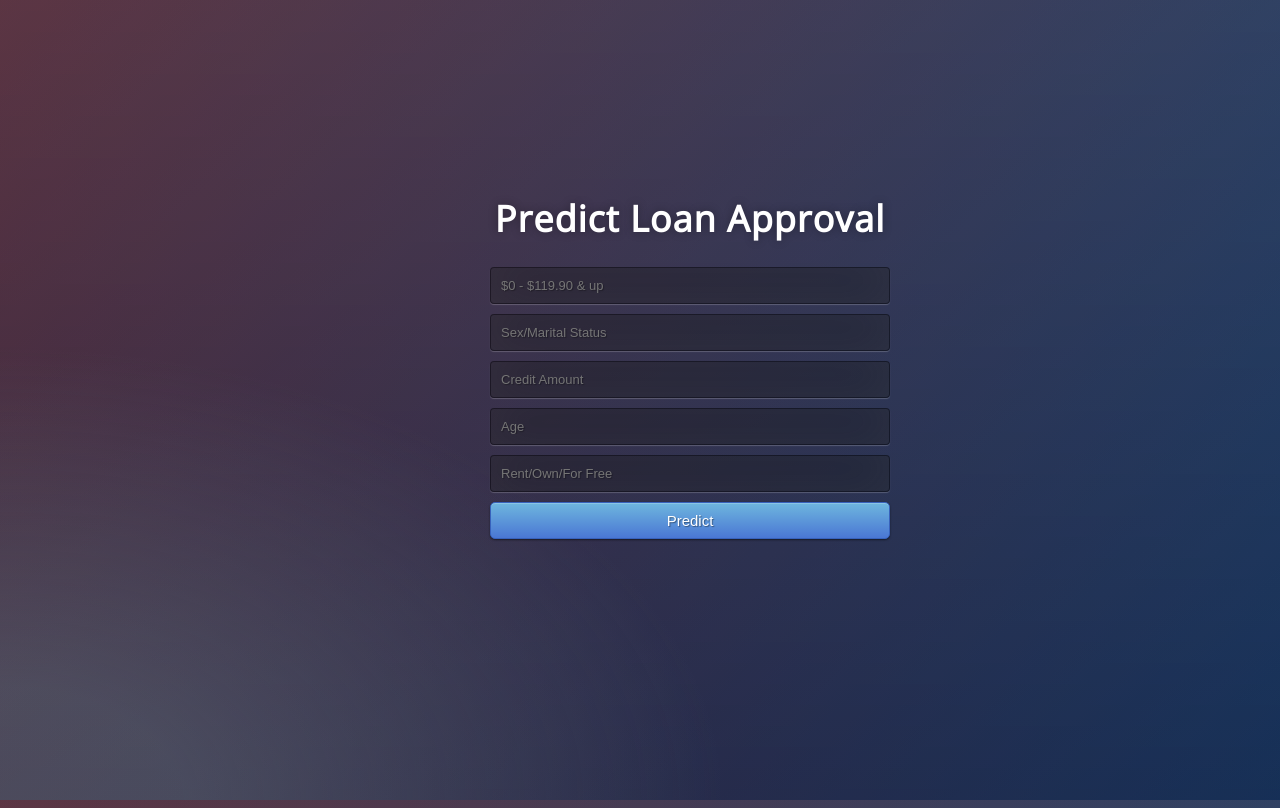
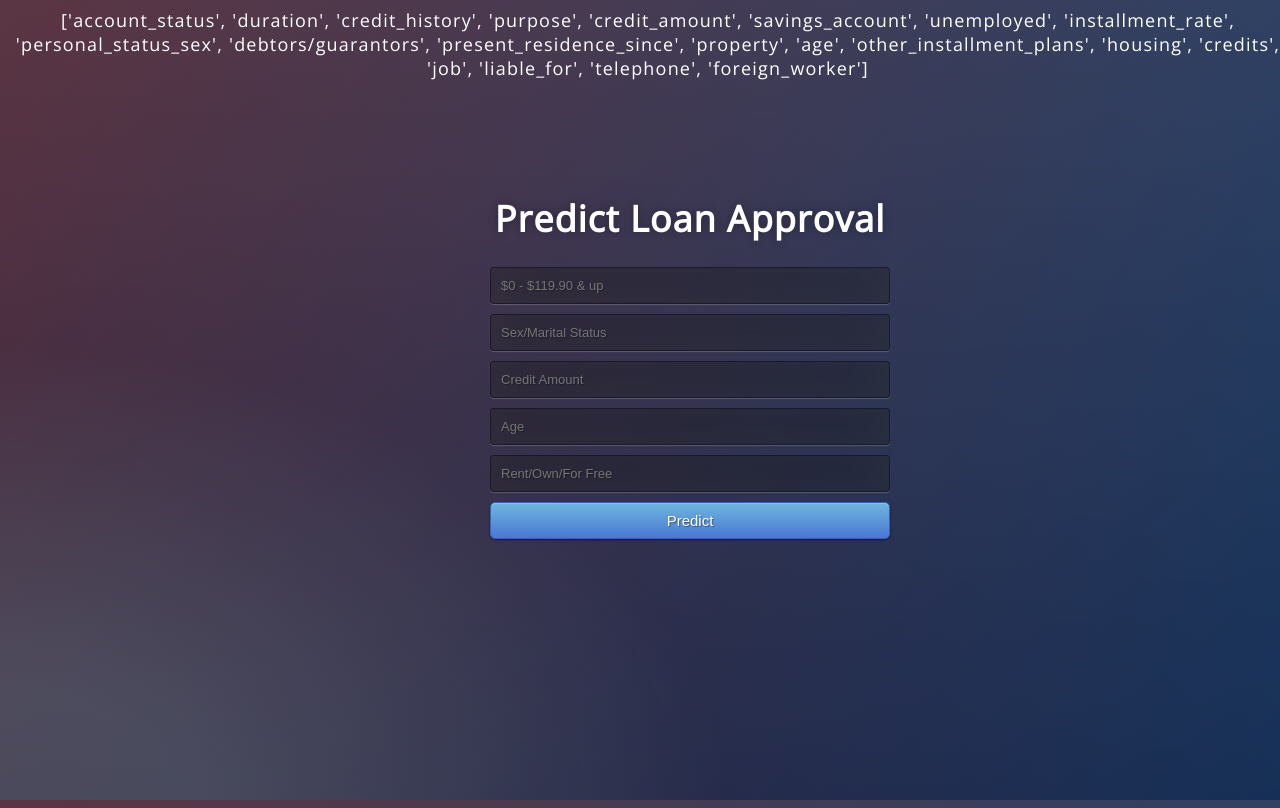
Before and after one commit to tajahnei/loan-approval, a Flask app: page / in a window 1280 px wide. Run offline with Flask 2, Linux system fonts and the light colour scheme; parts of the project's set-up code (start-up, migrations or seed data) failed here and were passed over.

Commit message:
Revert "Update home.html"
This reverts commit f3a5706206ea56ef4404006d23cebd83e0cdc193.

```diff
--- a/templates/home.html
+++ b/templates/home.html
@@ -36,3 +36,25 @@
 
 </body>
 </html>
+
+
+['account_status',
+ 'duration',
+ 'credit_history',
+ 'purpose',
+ 'credit_amount',
+ 'savings_account',
+ 'unemployed',
+ 'installment_rate',
+ 'personal_status_sex',
+ 'debtors/guarantors',
+ 'present_residence_since',
+ 'property',
+ 'age',
+ 'other_installment_plans',
+ 'housing',
+ 'credits',
+ 'job',
+ 'liable_for',
+ 'telephone',
+ 'foreign_worker']
```
